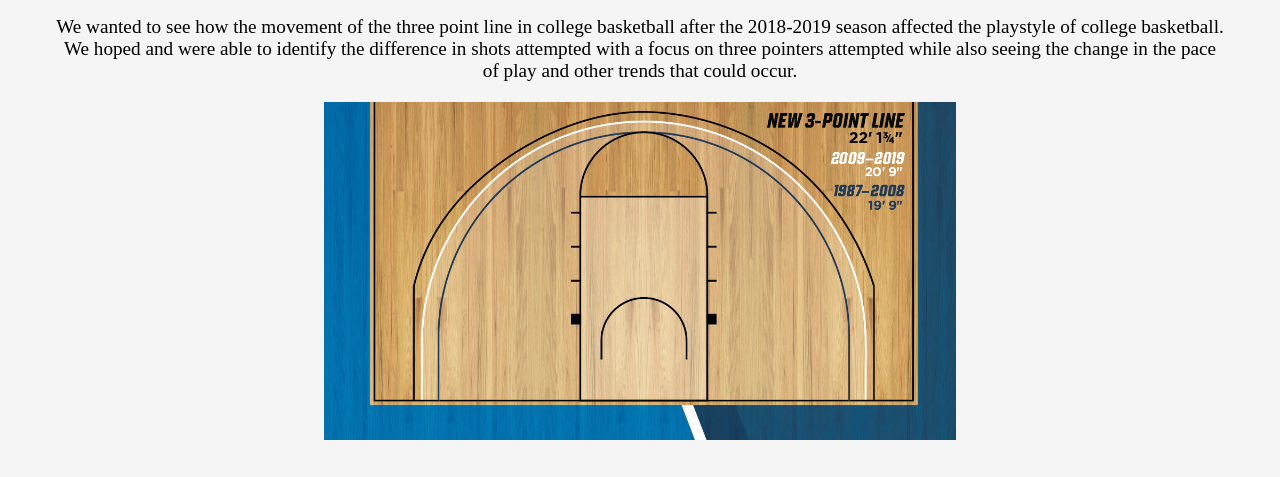
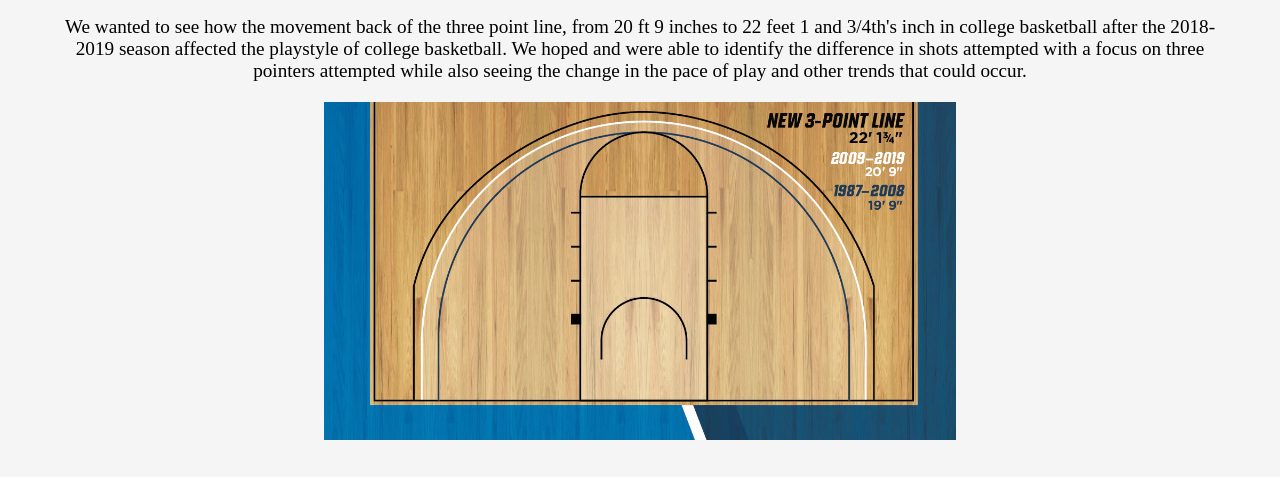
Before and after one commit to chefholmes/data100final, a plain HTML site: page index.html in a window 1280 px wide. Shown: the part 167-644 px from the top of the page. Drawn offline with Linux system fonts and the light colour scheme.

Commit message:
Update index.html

```diff
--- a/index.html
+++ b/index.html
@@ -23,7 +23,7 @@
     <h1>Our Vision</h1>
     <main>
     <p>
-        We wanted to see how the movement of the three point line in college basketball after the 2018-2019 season affected the playstyle of college basketball.
+        We wanted to see how the movement back of the three point line, from 20 ft 9 inches to 22 feet 1 and 3/4th's inch in college basketball after the 2018-2019 season affected the playstyle of college basketball.
         We hoped and were able to identify the difference in shots attempted with a focus on three pointers attempted while also seeing the change in the pace of play and other trends that could occur.
         </p>
     <div class="image-container">
```
